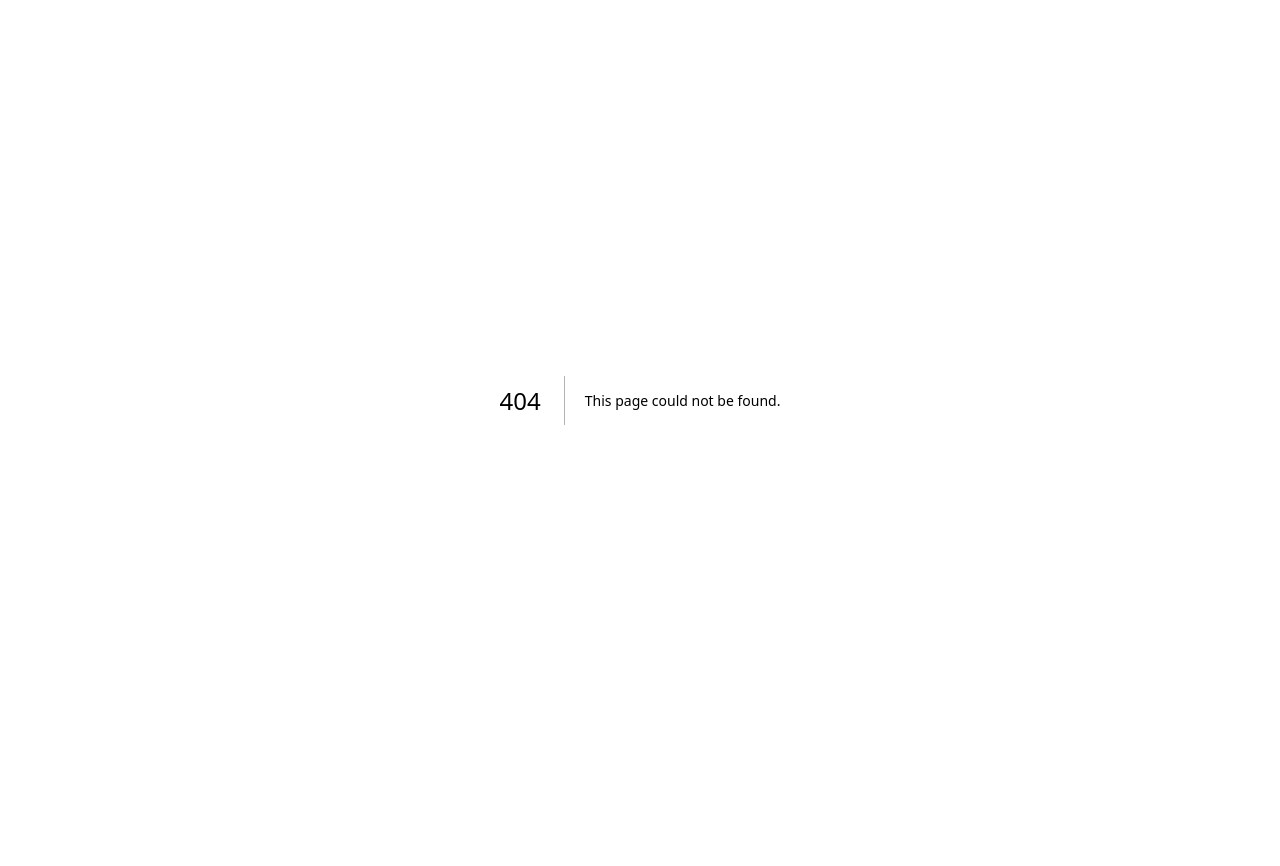
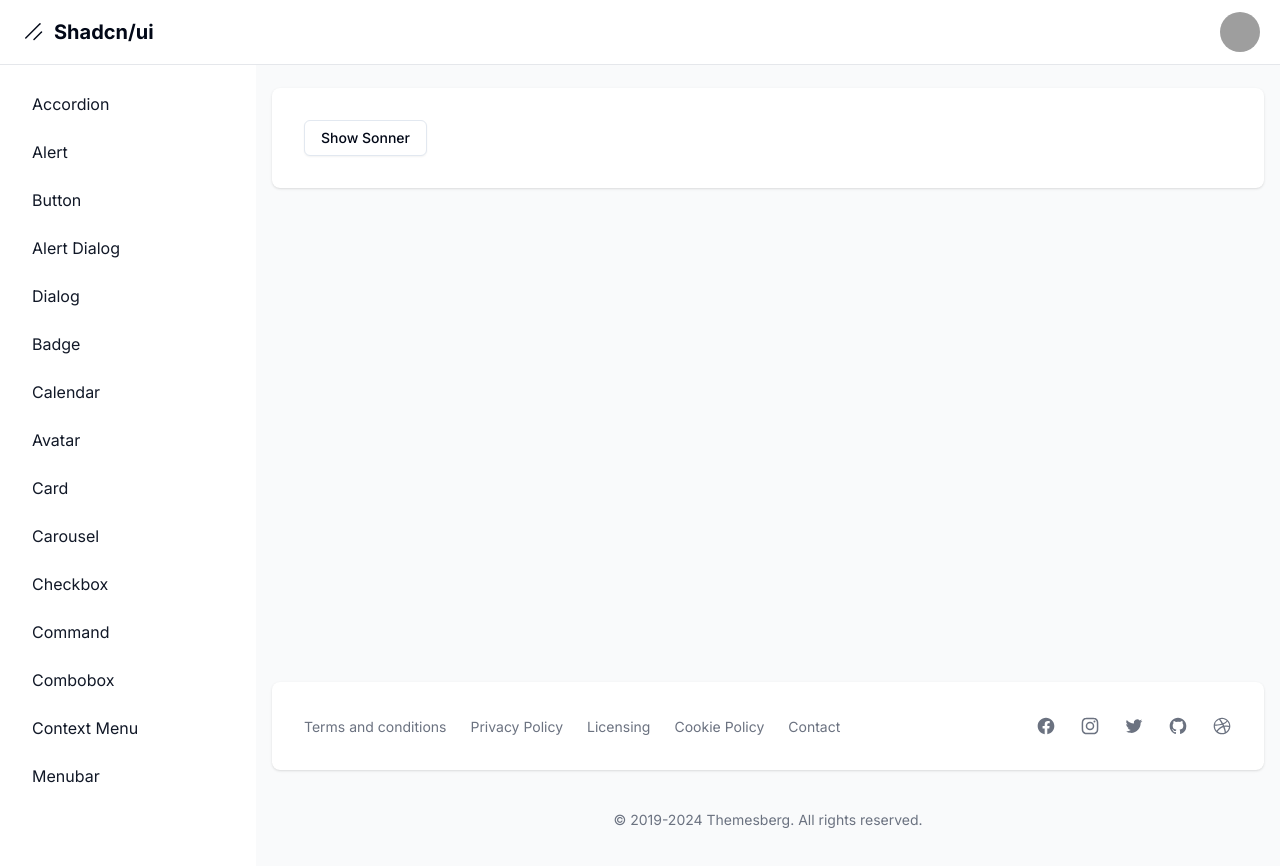
Before and after one commit to LuisEduardo821/components-library, a Next.js app: page /dashboard/sonner in a window 1280 px wide. Before the commit this address had no page. Shown: the top 866 px of the page. Before the commit the page ends 800 px from the top, so only its background shows below. Built offline with nearby package versions, Linux system fonts and the light colour scheme; grey boxes are pictures that could not be loaded.

Commit message:
sonner agregado

```diff
--- a/src/app/dashboard/layout.tsx
+++ b/src/app/dashboard/layout.tsx
@@ -25,6 +25,7 @@ const links = [
   { name: "sheet", href: "sheet" },
   { name: "skeleton", href: "skeleton" },
   { name: "slider", href: "slider" },
+  { name: "sonner", href: "sonner" },
 ];
 
 export default function DashboardLayout({
--- /dev/null
+++ b/src/app/dashboard/sonner/page.tsx
@@ -0,0 +1,28 @@
+"use client";
+import { Button } from "@/components/ui/button";
+import { toast } from "sonner";
+
+export default function SonnerPage() {
+  return (
+    <div>
+      <Button
+        variant="outline"
+        onClick={() => {
+          toast.success("El evento fue creado", {
+            description: "Monday, January 3rd at 6:00pm",
+            action: {
+              label: "Undo",
+              onClick: () => console.log("Undo"),
+            },
+            cancel: {
+              label: "Cancel",
+              onClick: () => console.log("Cancel!"),
+            },
+          });
+        }}
+      >
+        Show Sonner
+      </Button>
+    </div>
+  );
+}
--- a/src/app/layout.tsx
+++ b/src/app/layout.tsx
@@ -2,10 +2,11 @@ import type { Metadata } from "next";
 import { Inter as FontSans } from "next/font/google";
 import "./globals.css";
 import { cn } from "@/lib/utils";
+import { Toaster as Sonner } from "@/components/ui/sonner";
 
 const fontSans = FontSans({
   subsets: ["latin"],
-  variable: "--font-sans"
+  variable: "--font-sans",
 });
 export const metadata: Metadata = {
   title: "Create Next App",
@@ -26,6 +27,7 @@ export default function RootLayout({
         )}
       >
         {children}
+        <Sonner closeButton theme="light" />
       </body>
     </html>
   );
```
